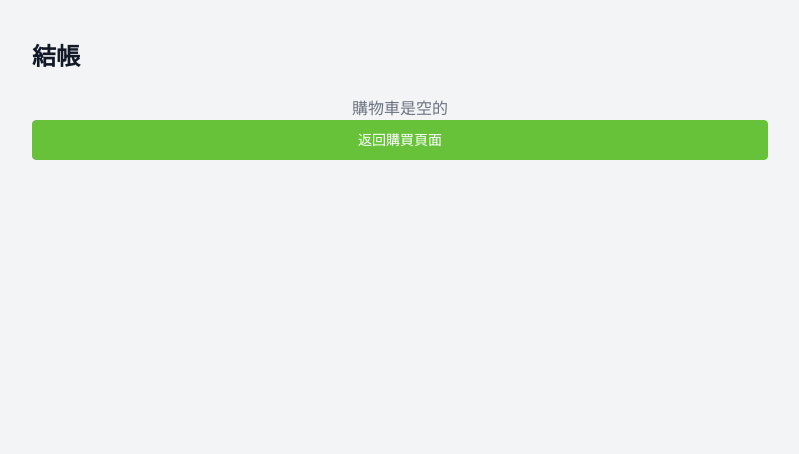
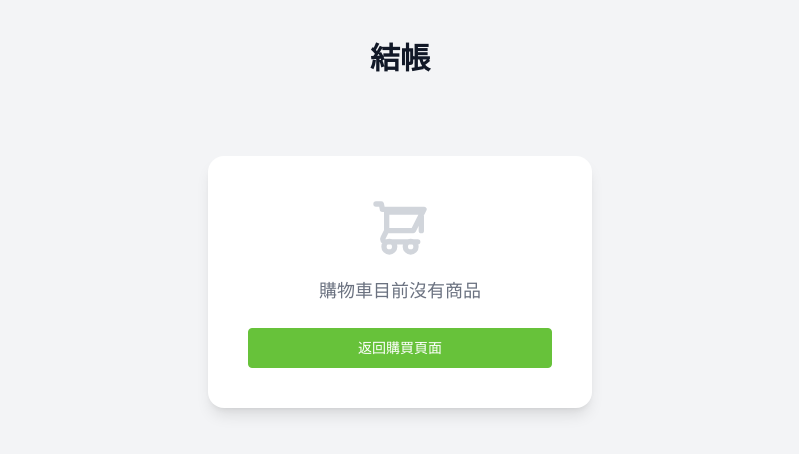
Before and after one commit to cactus1998/fishing-shop, a Vue app: page /fishing-shop/checkout in a window 1280 px wide. Shown: the top 454 px of the page, without its empty margins (240-1039 px from the left). Built offline with nearby package versions, Linux system fonts and the light colour scheme.

Commit message:
新增：修改樣式

```diff
--- a/src/views/Checkout.vue
+++ b/src/views/Checkout.vue
@@ -1,28 +1,33 @@
 <template>
-  <div class="max-w-3xl mx-auto px-4 py-10 font-sans text-gray-900">
-    <h1 class="text-2xl font-semibold mb-6">結帳</h1>
+  <div class="min-h-screen bg-gray-100 py-10 font-sans text-gray-900">
+    <div class="max-w-3xl mx-auto px-4">
 
-    <div v-if="cartStore.cart.length > 0" class="space-y-4">
-      <!-- 商品列 -->
+      <h1 class="text-3xl font-bold text-center mb-10">結帳</h1>
+
+      <!-- 購物車有商品 -->
+      <div v-if="cartStore.cart.length > 0">
+        <div class="bg-white shadow-md rounded-2xl p-6 space-y-6">
+
+          <!-- 商品卡片 -->
           <div
             v-for="item in cartStore.cart"
             :key="item.id"
             class="flex items-center justify-between border-b pb-4"
           >
-        <!-- 左側：縮圖 + 商品名稱 -->
+            <!-- 左側：圖片 + 名稱 -->
             <div class="flex items-center space-x-4">
               <img
                 :src="item.image0 || 'https://via.placeholder.com/80'"
                 alt="商品圖片"
-            class="w-20 h-20 object-cover rounded-md"
+                class="w-20 h-20 object-cover rounded-lg"
               />
               <div>
-            <h2 class="font-medium">{{ item.name }}</h2>
+                <h2 class="font-medium text-lg">{{ item.name }}</h2>
                 <p class="text-gray-500">單價：NT$ {{ item.price }}</p>
               </div>
             </div>
 
-        <!-- 中間：數量控制 -->
+            <!-- 數量控制 -->
             <el-input-number
               v-model="item.quantity"
               :min="1"
@@ -45,7 +50,7 @@
           </div>
 
           <!-- 總計 -->
-      <p class="text-right font-medium text-lg mt-4">
+          <p class="text-right font-medium text-lg mt-2">
             總計：NT$ {{ cartStore.totalPrice }}
           </p>
 
@@ -55,7 +60,9 @@
             :model="form"
             :rules="rules"
             status-icon
-        class="space-y-4 mt-6"
+            label-position="right"
+            label-width="80px"
+            class="space-y-4 mt-4"
           >
             <el-form-item label="姓名" prop="name">
               <el-input v-model="form.name" placeholder="請輸入姓名" />
@@ -65,6 +72,10 @@
               <el-input v-model="form.phone" placeholder="請輸入電話" />
             </el-form-item>
 
+            <el-form-item label="信箱" prop="email">
+              <el-input v-model="form.email" placeholder="請輸入電子信箱" />
+            </el-form-item>
+
             <el-form-item label="地址" prop="address">
               <el-input v-model="form.address" placeholder="請輸入地址" />
             </el-form-item>
@@ -72,7 +83,7 @@
             <el-form-item>
               <el-button
                 type="success"
-            class="w-full mx-20"
+                class="w-full rounded-full mr-20"
                 size="large"
                 @click="submitOrder(orderFormRef)"
               >
@@ -81,20 +92,40 @@
             </el-form-item>
           </el-form>
         </div>
-    <div v-else>
-      <p class="text-gray-500 text-center">購物車是空的</p>
+      </div>
+
+      <!-- 購物車空 -->
+      <div v-else class="flex flex-col items-center justify-center mt-20">
+        <div class="bg-white shadow-lg rounded-2xl p-10 w-full max-w-sm text-center">
+          <svg
+            class="mx-auto mb-4 w-16 h-16 text-gray-300"
+            fill="none"
+            stroke="currentColor"
+            viewBox="0 0 24 24"
+            xmlns="http://www.w3.org/2000/svg"
+          >
+            <path stroke-linecap="round" stroke-linejoin="round" stroke-width="2"
+              d="M3 3h2l.4 2M7 13h10l4-8H5.4M7 13l-1.35 2.7a1 1 0 00.9 1.5h12.1M7 13V6h13v7M16 21a2 2 0 100-4 2 2 0 000 4zm-8 0a2 2 0 100-4 2 2 0 000 4z">
+            </path>
+          </svg>
+
+          <p class="text-gray-500 text-lg mb-6">購物車目前沒有商品</p>
+
           <el-button
             type="success"
-          class="w-full"
+            class="w-full rounded-full"
             size="large"
             @click="goBack"
           >
             返回購買頁面
           </el-button>
         </div>
+      </div>
 
     </div>
+  </div>
 </template>
+
 
 <script setup>
 import { reactive, ref } from "vue";
@@ -118,7 +149,7 @@ const rules = {
     { required: true, message: "請輸入電話", trigger: "blur" },
     { pattern: /^[0-9-]+$/, message: "電話格式不正確", trigger: "blur" },
   ],
-  address: [{ required: true, message: "請輸入地址", trigger: "blur" }],
+  email: [{ required: true, message: "請輸入電子信箱", trigger: "blur" }],
 };
 
 const submitOrder = async (formRef) => {
@@ -127,26 +158,28 @@ const submitOrder = async (formRef) => {
     if (valid) {
       Swal.fire({
         icon: "success",
-        title: "訂單完成！",
+        title: "🎉 訂單完成！",
         html: `
-          <p>感謝購買 🎉</p>
-          <p><b>姓名：</b>${form.name}</p>
-          <p><b>電話：</b>${form.phone}</p>
-          <p><b>地址：</b>${form.address}</p>
-          <p><b>總金額：</b>NT$${cartStore.totalPrice}</p>
+          <div style="text-align:left; margin-top:10px;">
+            <p><strong>姓名：</strong> ${form.name}</p>
+            <p><strong>電話：</strong> ${form.phone}</p>
+            <p><strong>地址：</strong> ${form.address}</p>
+            <p><strong>總金額：</strong> <span style="color:#27ae60;">NT$${cartStore.totalPrice}</span></p>
+          </div>
         `,
+        showCloseButton: true,
         confirmButtonText: "返回首頁",
       }).then(() => {
         cartStore.clear();
-        router.go(-1);
+        goBack();
       });
     } else {
-      // 驗證失敗，彈出錯誤訊息
       Swal.fire({
         icon: "error",
-        title: "資料未填寫完整",
-        text: "請檢查必填欄位！",
+        title: "❌ 資料未填寫完整",
+        html: `<p style="color:#e74c3c;">請檢查必填欄位！</p>`,
         confirmButtonText: "確定",
+        confirmButtonColor: "#e74c3c",
       });
     }
   });
```
Lines whose indentation alone changed are shown as unchanged.
